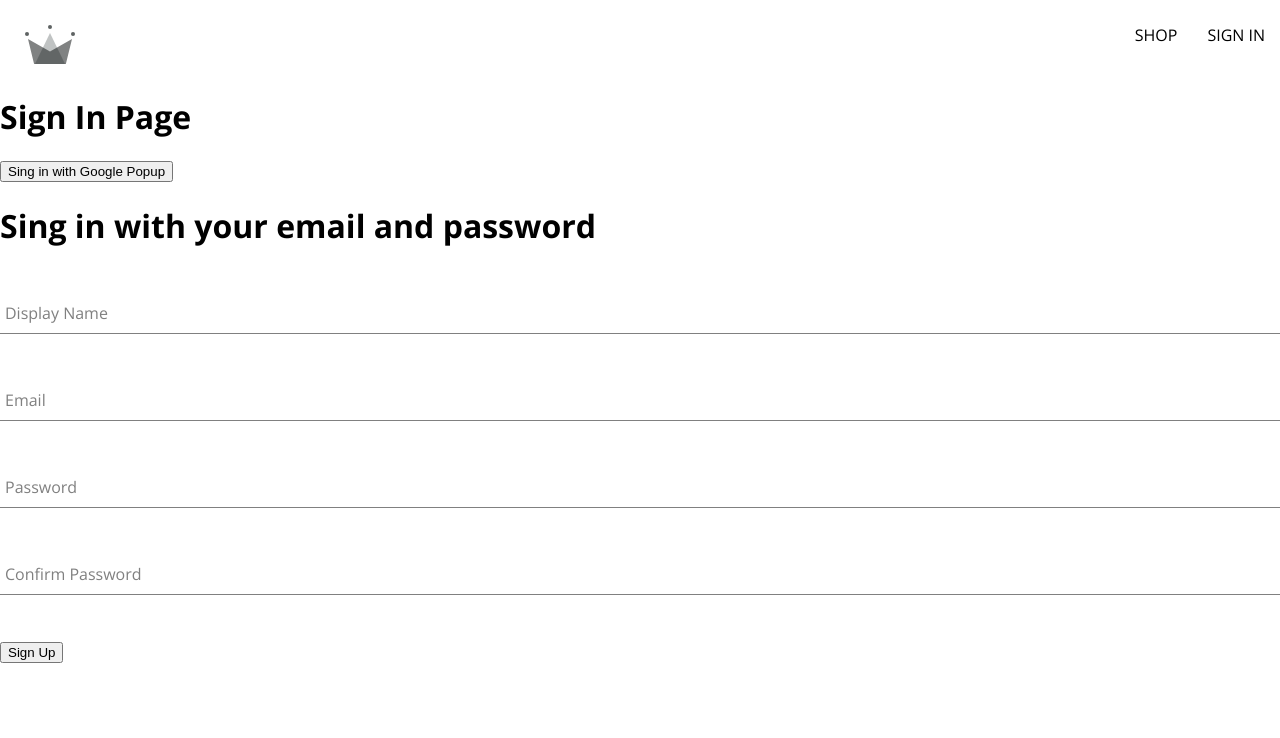
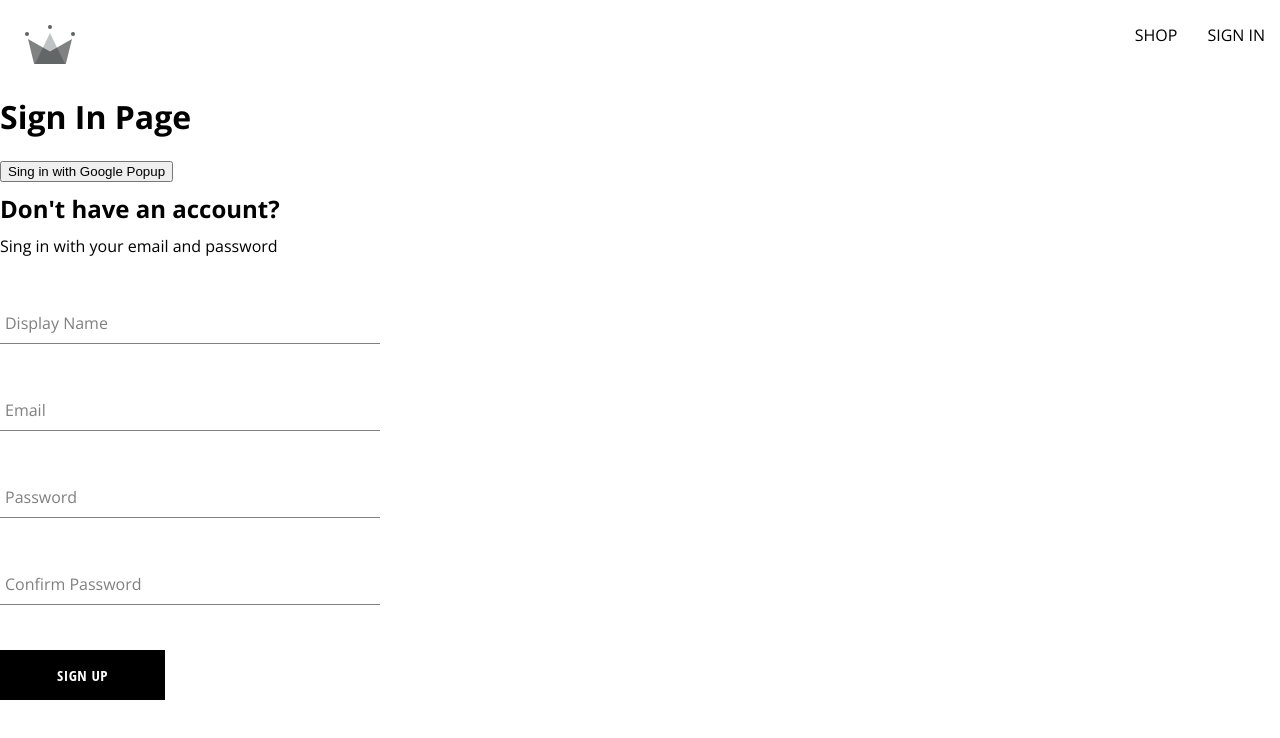
Before and after one commit to simonsGoneCoding/crown-clothing, a React (Create React App) app: page /sign-in in a window 1280 px wide. Shown: the top 738 px of the page. Built offline with nearby package versions, Linux system fonts and the light colour scheme.

Commit message:
Added neew Button component and styles.

```diff
--- /dev/null
+++ b/src/components/button/button.component.jsx
@@ -0,0 +1,19 @@
+import './button.style.scss';
+
+const BUTTON_TYPES = {
+  google: 'google-sign-in',
+  inverted: 'inverted',
+};
+
+const Button = ({ children, buttonType, ...otherProps }) => {
+  return (
+    <button
+      className={`button-container ${BUTTON_TYPES[buttonType]}`}
+      {...otherProps}
+    >
+      {children}
+    </button>
+  );
+};
+
+export default Button;
--- /dev/null
+++ b/src/components/button/button.style.scss
@@ -0,0 +1,46 @@
+.button-container {
+  min-width: 165px;
+  width: auto;
+  height: 50px;
+  letter-spacing: 0.5px;
+  line-height: 50px;
+  padding: 0 35px 0 35px;
+  font-size: 15px;
+  background-color: black;
+  color: white;
+  text-transform: uppercase;
+  font-family: 'Open Sans Condensed';
+  font-weight: bolder;
+  border: none;
+  cursor: pointer;
+  display: flex;
+  justify-content: center;
+
+  &:hover {
+    background-color: white;
+    color: black;
+    border: 1px solid black;
+  }
+
+  &.google-sign-in {
+    background-color: #4285f4;
+    color: white;
+
+    &:hover {
+      background-color: #357ae8;
+      border: none;
+    }
+  }
+
+  &.inverted {
+    background-color: white;
+    color: black;
+    border: 1px solid black;
+
+    &:hover {
+      background-color: black;
+      color: white;
+      border: none;
+    }
+  }
+}
--- a/src/components/sign-up/sign-up-form.component.jsx
+++ b/src/components/sign-up/sign-up-form.component.jsx
@@ -6,6 +6,8 @@
 } from '../../utils/firebase/firebase.utils';
 
 import FormInput from '../form-input/form-input.component';
+import Button from '../button/button.component';
+import './sign-up-form.styles.scss';
 
 const defaultFormFields = {
   displayName: '',
@@ -53,8 +55,9 @@
   };
 
   return (
-    <div>
-      <h1>Sing in with your email and password</h1>
+    <div className="sign-up-container">
+      <h2>Don't have an account?</h2>
+      <span>Sing in with your email and password</span>
       <form onSubmit={handleSubmit}>
         <FormInput
           label="Display Name"
@@ -91,7 +94,7 @@
           onChange={handleChange}
           value={confirmPassword}
         />
-        <button type="submit">Sign Up</button>
+        <Button type="submit">Sign Up</Button>
       </form>
     </div>
   );
--- /dev/null
+++ b/src/components/sign-up/sign-up-form.styles.scss
@@ -0,0 +1,9 @@
+.sign-up-container {
+  display: flex;
+  flex-direction: column;
+  width: 380px;
+
+  h2 {
+    margin: 10px 0;
+  }
+}
```
